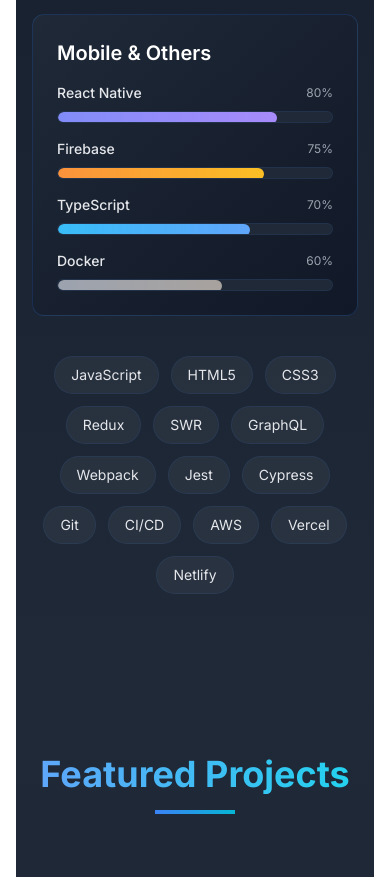
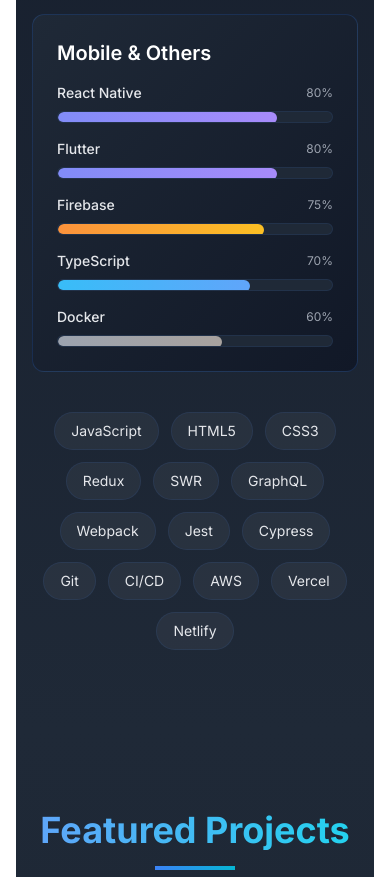
Before and after one commit to shubhamsingh2468/React-portfolio, a Next.js app: page / in a window 390 px wide. Shown: the part 3300-4177 px from the top of the page. Built offline with nearby package versions, Linux system fonts and the light colour scheme.

Commit message:
Add Flutter skill to Mobile & Others category

```diff
--- a/app/components/Skills.js
+++ b/app/components/Skills.js
@@ -24,6 +24,7 @@ const skillGroups = [
     category: 'Mobile & Others',
     skills: [
       { name: 'React Native', level: 80, color: 'from-indigo-400 to-violet-400' },
+      { name: 'Flutter', level: 80, color: 'from-indigo-400 to-violet-400' },
       { name: 'Firebase', level: 75, color: 'from-orange-400 to-amber-400' },
       { name: 'TypeScript', level: 70, color: 'from-sky-400 to-blue-400' },
       { name: 'Docker', level: 60, color: 'from-gray-400 to-stone-400' },
```
